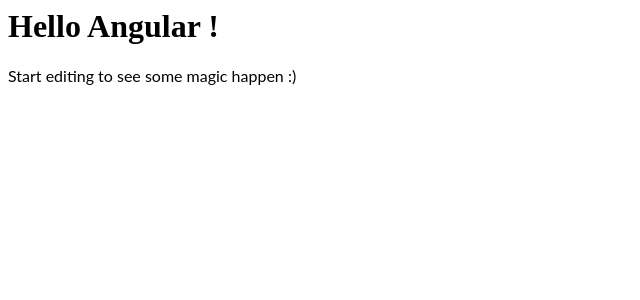
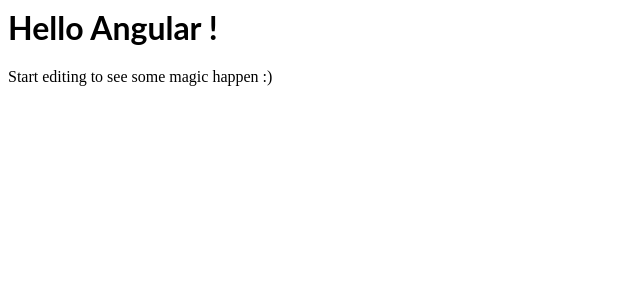
Before and after one commit to PR291961/angular-yd5v71, an Angular app: page / in a window 1280 px wide. Shown: the top 300 px of the page, without its empty margins (0-640 px from the left). Built offline with nearby package versions, Linux system fonts and the light colour scheme.

Commit message:
2 files modified

```diff
--- a/src/app/app.component.css
+++ b/src/app/app.component.css
@@ -1,3 +1,3 @@
 p {
-  font-family: Lato;
+  font-family: Times 'Times New Roman';
 }
--- a/src/app/hello.component.ts
+++ b/src/app/hello.component.ts
@@ -3,7 +3,7 @@
 @Component({
   selector: 'hello',
   template: `<h1>Hello  {{name}}!</h1>`,
-  styles: [`h1 { font-family:; }`]
+  styles: [`h1 { font-family: Lato; }`]
 })
 export class HelloComponent  {
   @Input() name: string;
```
